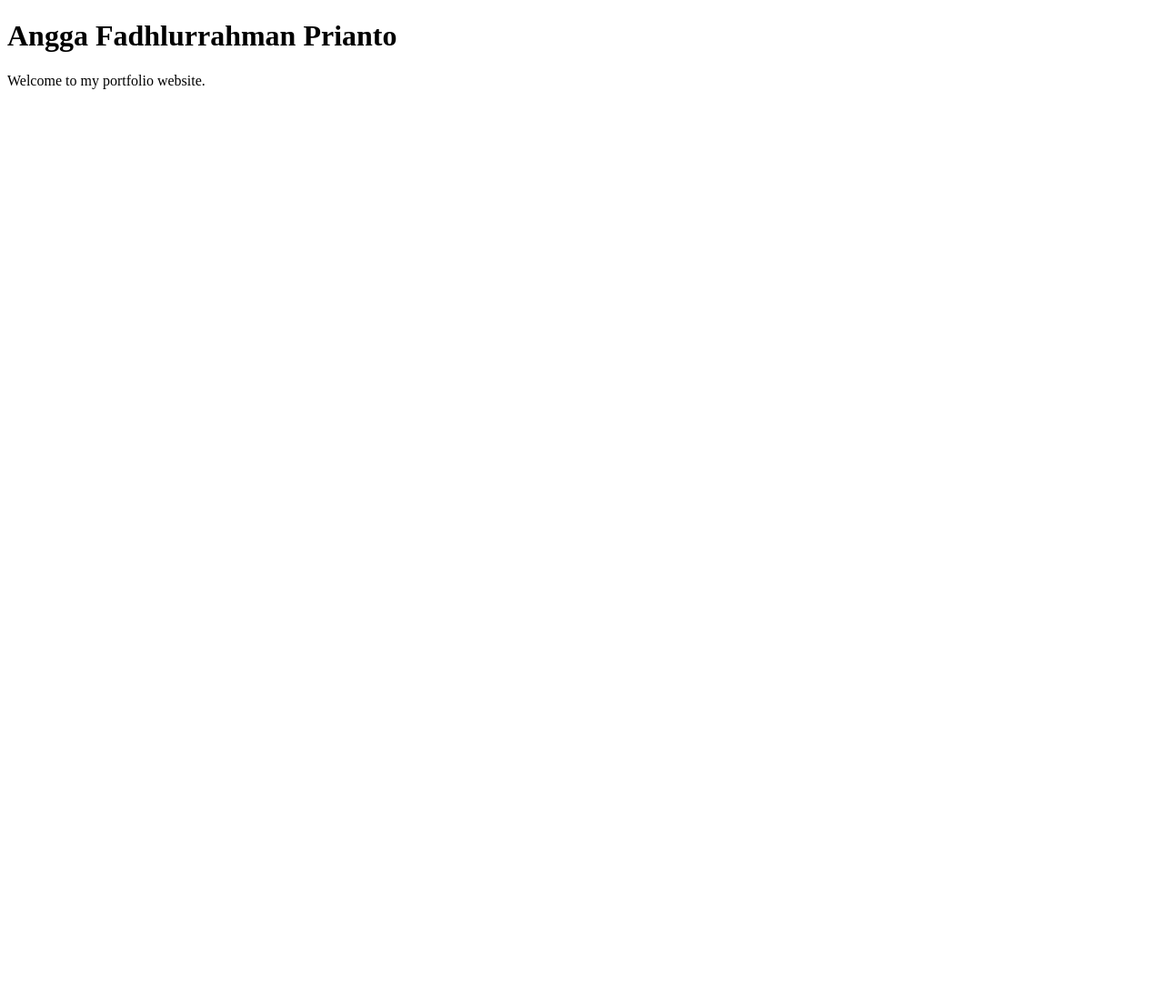
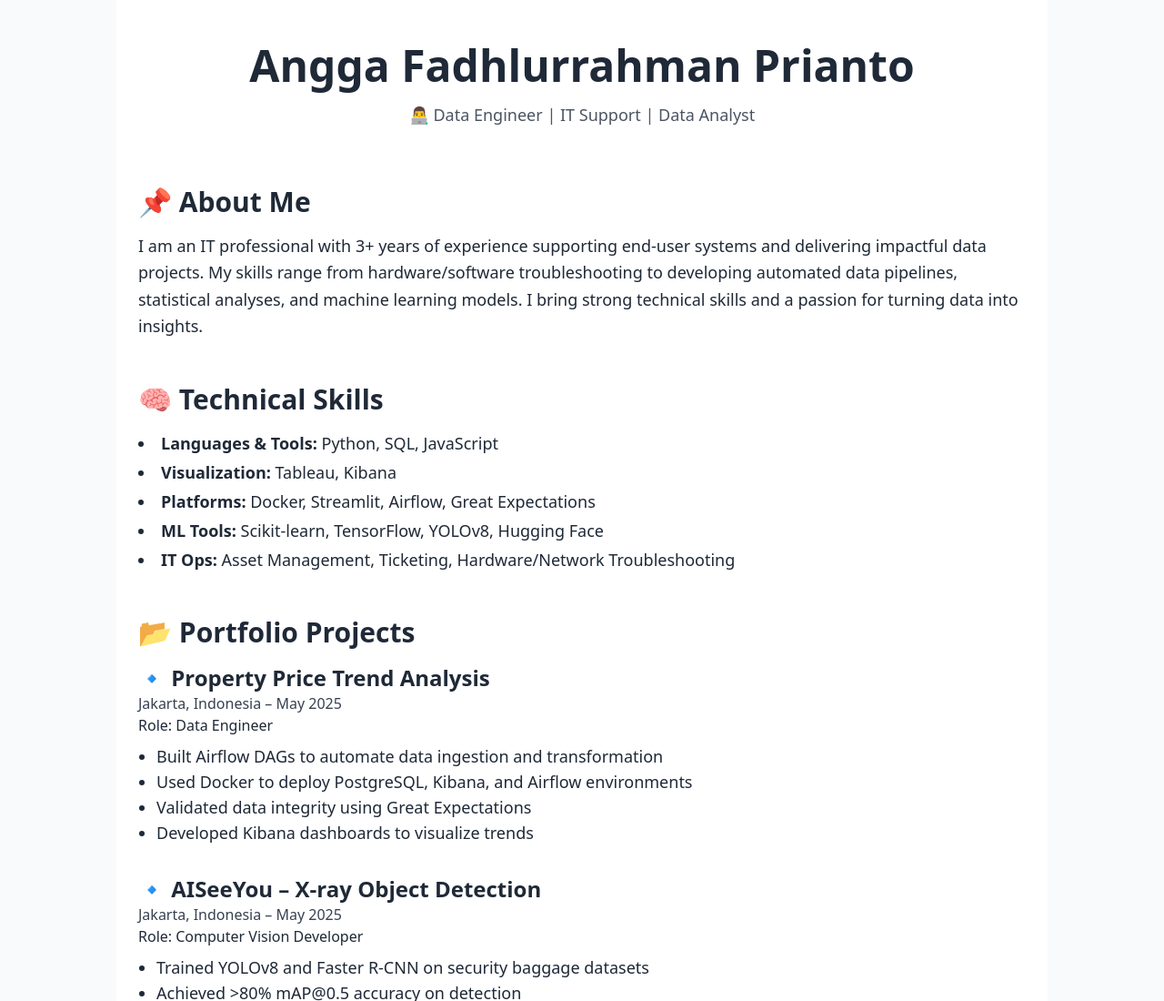
Before and after one commit to angga7353/angga7353.github.io, a plain HTML site: page index.html in a window 1280 px wide. Shown: the top 1100 px of the page at 91% size. Before the commit the page ends 800 px from the top, so only its background shows below. Drawn offline with nearby package versions, Linux system fonts and the light colour scheme.

Commit message:
Update file

```diff
--- a/index.html
+++ b/index.html
@@ -3,12 +3,11 @@
 <head>
   <meta charset="UTF-8" />
   <meta name="viewport" content="width=device-width, initial-scale=1.0" />
-  <title>Angga Portfolio</title>
+  <title>Angga Fadhlurrahman Prianto – Portfolio</title>
+  <link rel="stylesheet" href="https://cdn.jsdelivr.net/npm/tailwindcss@2.2.19/dist/tailwind.min.css">
 </head>
-<body>
-  <div id="root">
-    <h1>Angga Fadhlurrahman Prianto</h1>
-    <p>Welcome to my portfolio website.</p>
-  </div>
+<body class="bg-gray-50 text-gray-900">
+  <div id="root"></div>
+  <script src="static/js/main.js"></script>
 </body>
 </html>
--- a/static/js/main.js
+++ b/static/js/main.js
@@ -1 +1,88 @@
-console.log('Portfolio loaded');
+document.getElementById('root').innerHTML = `
+  <main class='max-w-5xl mx-auto px-6 py-12 font-sans text-gray-800 bg-white'>
+    <header class='text-center mb-16'>
+      <h1 class='text-5xl font-bold mb-4'>Angga Fadhlurrahman Prianto</h1>
+      <p class='text-lg text-gray-600'>👨‍💻 Data Engineer | IT Support | Data Analyst</p>
+    </header>
+    <section class='mb-12'>
+      <h2 class='text-3xl font-semibold mb-4'>📌 About Me</h2>
+      <p class='text-lg leading-relaxed'>
+        I am an IT professional with 3+ years of experience supporting end-user systems and delivering impactful data projects.
+        My skills range from hardware/software troubleshooting to developing automated data pipelines, statistical analyses,
+        and machine learning models. I bring strong technical skills and a passion for turning data into insights.
+      </p>
+    </section>
+    <section class='mb-12'>
+      <h2 class='text-3xl font-semibold mb-4'>🧠 Technical Skills</h2>
+      <ul class='list-disc list-inside space-y-1 text-lg'>
+        <li><strong>Languages & Tools:</strong> Python, SQL, JavaScript</li>
+        <li><strong>Visualization:</strong> Tableau, Kibana</li>
+        <li><strong>Platforms:</strong> Docker, Streamlit, Airflow, Great Expectations</li>
+        <li><strong>ML Tools:</strong> Scikit-learn, TensorFlow, YOLOv8, Hugging Face</li>
+        <li><strong>IT Ops:</strong> Asset Management, Ticketing, Hardware/Network Troubleshooting</li>
+      </ul>
+    </section>
+    <section class='mb-12'>
+      <h2 class='text-3xl font-semibold mb-4'>📂 Portfolio Projects</h2>
+      <div class='mb-8'>
+        <h3 class='text-2xl font-bold'>🔹 Property Price Trend Analysis</h3>
+        <p class='text-gray-700'>Jakarta, Indonesia – May 2025</p>
+        <p class='mb-2'>Role: Data Engineer</p>
+        <ul class='list-disc ml-5 text-lg'>
+          <li>Built Airflow DAGs to automate data ingestion and transformation</li>
+          <li>Used Docker to deploy PostgreSQL, Kibana, and Airflow environments</li>
+          <li>Validated data integrity using Great Expectations</li>
+          <li>Developed Kibana dashboards to visualize trends</li>
+        </ul>
+      </div>
+      <div class='mb-8'>
+        <h3 class='text-2xl font-bold'>🔹 AISeeYou – X-ray Object Detection</h3>
+        <p class='text-gray-700'>Jakarta, Indonesia – May 2025</p>
+        <p class='mb-2'>Role: Computer Vision Developer</p>
+        <ul class='list-disc ml-5 text-lg'>
+          <li>Trained YOLOv8 and Faster R-CNN on security baggage datasets</li>
+          <li>Achieved >80% mAP@0.5 accuracy on detection</li>
+          <li>Built and deployed real-time inference app using Streamlit + Hugging Face</li>
+          <li>Future plans: model fine-tuning, EfficientDet, and data augmentation</li>
+        </ul>
+      </div>
+      <div class='mb-8'>
+        <h3 class='text-2xl font-bold'>🔹 Problem Ticket Resolution Analysis</h3>
+        <p class='text-gray-700'>Jakarta, Indonesia – March 2025</p>
+        <p class='mb-2'>Role: Data Analyst</p>
+        <ul class='list-disc ml-5 text-lg'>
+          <li>Performed EDA and statistical analysis on IT ticket resolution time</li>
+          <li>Created Tableau visualizations for issue type vs resolution speed</li>
+          <li>Recommended insights to improve IT support operations</li>
+        </ul>
+      </div>
+      <div class='mb-8'>
+        <h3 class='text-2xl font-bold'>🔹 Car Price Prediction</h3>
+        <p class='text-gray-700'>USA Market – April 2025</p>
+        <p class='mb-2'>Role: Data Scientist</p>
+        <ul class='list-disc ml-5 text-lg'>
+          <li>Cleaned and engineered features from raw automotive dataset</li>
+          <li>Trained and compared regression models using Scikit-learn</li>
+          <li>Deployed inference app on Hugging Face</li>
+        </ul>
+      </div>
+    </section>
+    <section class='mb-12'>
+      <h2 class='text-3xl font-semibold mb-4'>🎓 Education & Certification</h2>
+      <ul class='list-disc list-inside text-lg'>
+        <li>Full-Time Data Science – Hacktiv8 (Jan–May 2025)</li>
+        <li>Bachelor of Information Technology – UKRIDA (2014–2019)</li>
+        <li>Oracle PL/SQL & Foundations Certification</li>
+        <li>HackerRank – SQL (Intermediate)</li>
+      </ul>
+    </section>
+    <section>
+      <h2 class='text-3xl font-semibold mb-4'>📫 Contact Me</h2>
+      <ul class='text-lg space-y-1'>
+        <li><strong>Email:</strong> angga.fpriyanto@gmail.com</li>
+        <li><strong>GitHub:</strong> <a class='text-blue-600' href='https://github.com/angga7353' target='_blank'>github.com/angga7353</a></li>
+        <li><strong>LinkedIn:</strong> <a class='text-blue-600' href='https://linkedin.com/in/angga-fadhlurrahman-prianto' target='_blank'>linkedin.com/in/angga-fadhlurrahman-prianto</a></li>
+      </ul>
+    </section>
+  </main>
+`;
```
